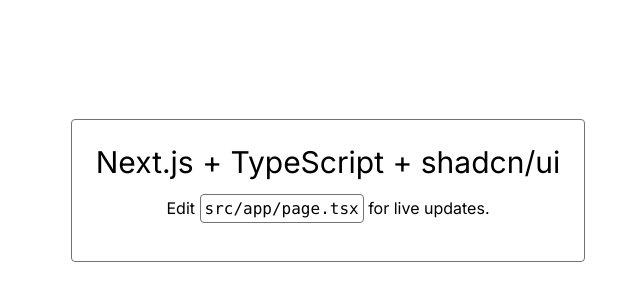
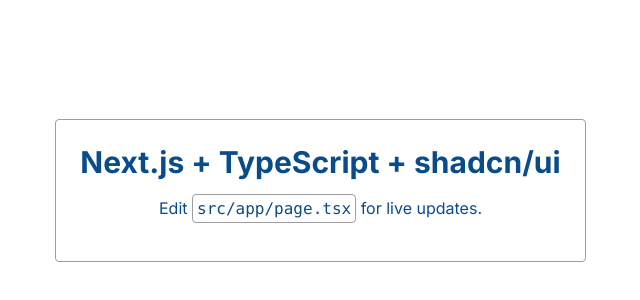
Before and after one commit to technowizard/excited-tinkerer, a Next.js app: page / in a window 1280 px wide. Shown: the part 210-510 px from the top of the page, without its empty margins (312-952 px from the left). Built offline with nearby package versions, Linux system fonts and the light colour scheme.

Commit message:
chore: added color and classes for tailwindcss

```diff
--- a/src/styles/globals.css
+++ b/src/styles/globals.css
@@ -85,7 +85,65 @@
     @apply border-border;
   }
 
+  html {
+    min-width: 360px;
+    scroll-behavior: smooth;
+    scrollbar-gutter: stable;
+  }
+
+  h1 {
+    @apply text-3xl font-bold text-denim-700 dark:text-denim-50 md:text-5xl;
+  }
+
+  h2 {
+    @apply text-2xl font-bold text-denim-700 dark:text-denim-50 md:text-4xl;
+  }
+
+  h3 {
+    @apply text-xl font-bold text-denim-700 dark:text-denim-50 md:text-3xl;
+  }
+
+  h4 {
+    @apply text-lg font-bold text-denim-700 dark:text-denim-50 md:text-2xl;
+  }
+
+  h5 {
+    @apply text-base font-medium text-denim-700 dark:text-denim-50 md:text-xl;
+  }
+
+  h6 {
+    @apply text-sm font-medium text-denim-700 dark:text-denim-50 md:text-lg;
+  }
+
+  p {
+    @apply text-denim-700 dark:text-denim-50;
+  }
+
   body {
     @apply bg-background text-foreground;
   }
 }
+
+@layer utilities {
+  .animated-underline {
+    @apply no-underline bg-no-repeat border-b-0;
+
+    background-size: 0 2px;
+    background-position: 0 100%;
+    transition: background-size 0.25s ease-in-out;
+  }
+
+  .animated-underline:hover,
+  .animated-underline:focus-visible {
+    background-size: 100% 2px;
+    background-position: 0 100%;
+  }
+
+  .underline-light {
+    background-image: linear-gradient(transparent, transparent), linear-gradient(#0a549a, #0a549a)
+  }
+
+  .underline-dark {
+    background-image: linear-gradient(transparent, transparent), linear-gradient(#7dbcf7, #7dbcf7)
+  }
+}
--- a/tailwind.config.ts
+++ b/tailwind.config.ts
@@ -80,16 +80,16 @@
           foreground: 'hsl(var(--muted-foreground))',
         },
         neutral: {
-          10: '#ffffff',
-          100: '#0a0a0a',
-          20: '#f5f5f5',
-          30: '#ededed',
-          40: '#e0e0e0',
-          50: '#c2c2c2',
-          60: '#9e9e9e',
-          70: '#757575',
-          80: '#616161',
-          90: '#424242',
+          100: '#f5f5f5',
+          200: '#ededed',
+          300: '#e0e0e0',
+          400: '#c2c2c2',
+          50: '#ffffff',
+          500: '#9e9e9e',
+          600: '#757575',
+          700: '#616161',
+          800: '#424242',
+          900: '#0a0a0a',
         },
         popover: {
           DEFAULT: 'hsl(var(--popover))',
```
